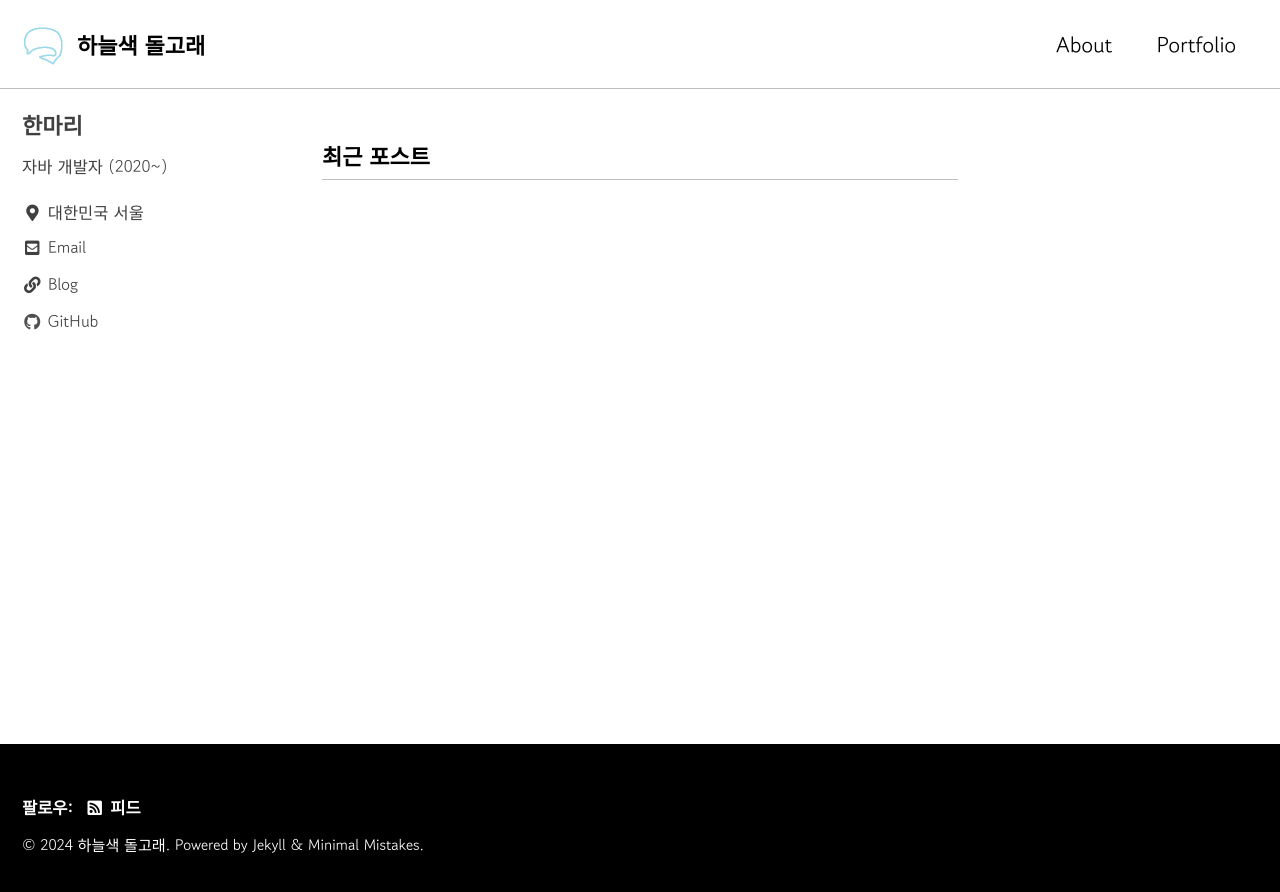
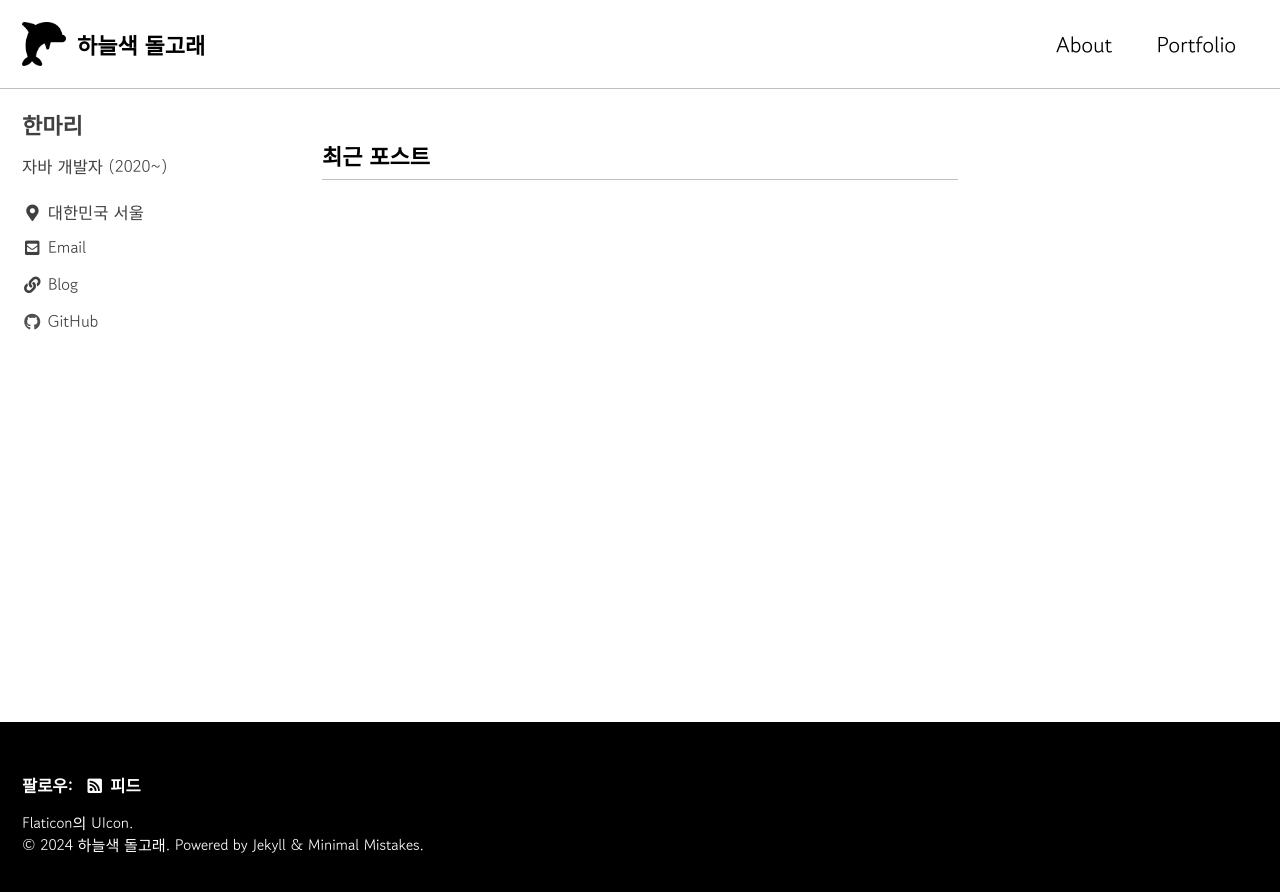
Before and after one commit to ii-V-ii/ii-V-ii.github.io, a Jekyll site: the page built from index.html, in a window 1280 px wide. Shown: the top 892 px of the page. Built offline with Jekyll 4.4.1, drawn with Linux system fonts in a browser that asks for light colours; cached includes are drawn as plain includes; the list of posts is cut into pages by our own code.

Commit message:
[chore] 디폴트 아이콘 추가

```diff
--- a/_config.yml
+++ b/_config.yml
@@ -24,8 +24,8 @@ description              : "일기, 공부, 트러블슈팅, 사이드 프로젝
 url                      : "https://ii-v-ii.github.io/" # the base hostname & protocol for your site e.g. "https://mmistakes.github.io"
 baseurl                  : # the subpath of your site, e.g. "/blog"
 repository               : "ii-V-ii/ii-V-ii.github.io" # GitHub username/repo-name e.g. "mmistakes/minimal-mistakes"
-teaser                   : # path of fallback teaser image, e.g. "/assets/images/500x300.png"
-logo                     : "/assets/images/logo.png" # path of logo image to display in the masthead, e.g. "/assets/images/88x88.png"
+teaser                   : "/assets/images/free-icon-font-info-3916699.png" # path of fallback teaser image, e.g. "/assets/images/500x300.png"
+logo                     : "/assets/images/free-icon-font-dolphin-12088792.png" # path of logo image to display in the masthead, e.g. "/assets/images/88x88.png"
 masthead_title           : # overrides the website title displayed in the masthead, use " " for no title
 # breadcrumbs            : false # true, false (default)
 words_per_minute         : 200
--- a/_includes/footer.html
+++ b/_includes/footer.html
@@ -18,4 +18,7 @@
   </ul>
 </div>
 
-<div class="page__footer-copyright">&copy; {{ site.time | date: '%Y' }} {{ site.name | default: site.title }}. {{ site.data.ui-text[site.locale].powered_by | default: "Powered by" }} <a href="https://jekyllrb.com" rel="nofollow">Jekyll</a> &amp; <a href="https://mademistakes.com/work/minimal-mistakes-jekyll-theme/" rel="nofollow">Minimal Mistakes</a>.</div>
+<div class="page__footer-copyright">
+  <a href="https://www.flaticon.com/uicons">Flaticon</a>의 UIcon.
+  <br>&copy; {{ site.time | date: '%Y' }} {{ site.name | default: site.title }}. {{ site.data.ui-text[site.locale].powered_by | default: "Powered by" }} <a href="https://jekyllrb.com" rel="nofollow">Jekyll</a> &amp;
+  <a href="https://mademistakes.com/work/minimal-mistakes-jekyll-theme/" rel="nofollow">Minimal Mistakes</a>.</div>
--- a/_layouts/default.html
+++ b/_layouts/default.html
@@ -36,6 +36,5 @@
     </div>
 
     {% include scripts.html %}
-
   </body>
 </html>
```
Also changed, not shown: assets/images/free-icon-font-dolphin-12088792.png (added), assets/images/free-icon-font-info-3916699.png (added).
